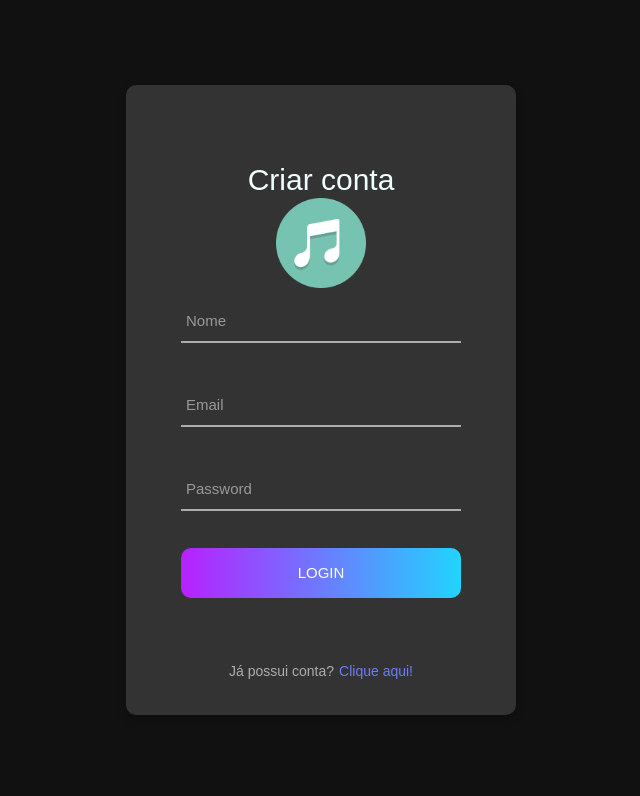
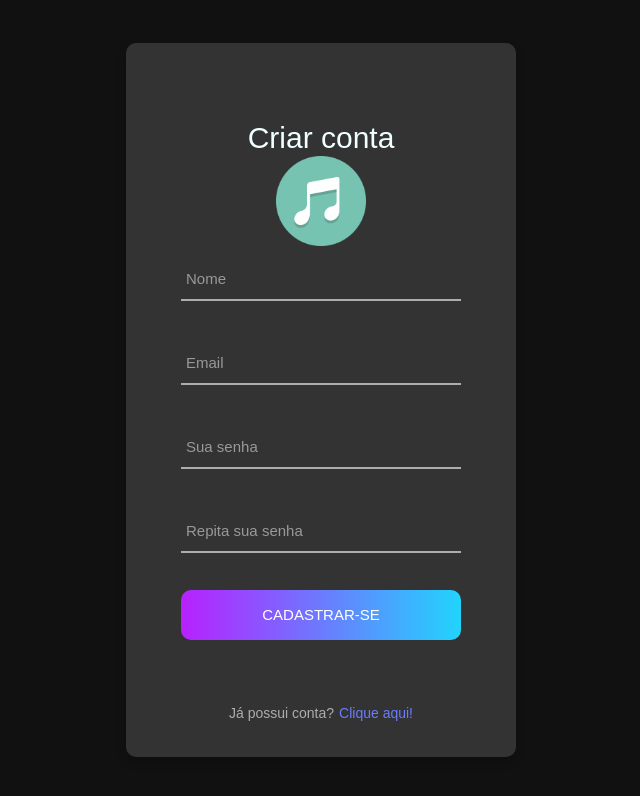
Before and after one commit to netrometro/UPE-2022.2-Equipe12, a React (Create React App) app in the folder front-end/upemusic/: page /register in a window 1280 px wide. Shown: the top 796 px of the page, without its empty margins (319-959 px from the left). Built offline with nearby package versions, Linux system fonts and the light colour scheme.

Commit message:
Autenticacao no login

```diff
--- a/front-end/upemusic/package.json
+++ b/front-end/upemusic/package.json
@@ -6,6 +6,7 @@
     "@testing-library/jest-dom": "^5.16.5",
     "@testing-library/react": "^13.4.0",
     "@testing-library/user-event": "^13.5.0",
+    "axios": "^1.3.4",
     "react": "^18.2.0",
     "react-dom": "^18.2.0",
     "react-router-dom": "^6.8.2",
--- a/front-end/upemusic/src/App.jsx
+++ b/front-end/upemusic/src/App.jsx
@@ -1,3 +1,4 @@
+import { AuthProvider } from "./context/auth";
 import { AppRouter } from "./routes";
 import "./styles.css";
 
@@ -5,7 +6,9 @@ export const App = () => {
 
 
   return (
-    <AppRouter/>
+    <AuthProvider>
+        <AppRouter/>
+    </AuthProvider>
 
   );
 }
--- /dev/null
+++ b/front-end/upemusic/src/context/auth.jsx
@@ -0,0 +1,54 @@
+import { createContext, useEffect } from "react";
+import { useState } from "react";
+import api from "../../services/api";
+
+
+export const AuthContext = createContext()
+
+export const AuthProvider = ({children}) =>{
+    const [user,setUser] = useState(null)
+
+    useEffect(() => {
+        const loadingStoreData = async () => {
+            const storageUser = localStorage.getItem("@Auth:user")
+            const storageToken = localStorage.getItem("@Auth:token")
+
+            if(storageUser && storageToken){
+                setUser(storageUser)
+            }
+        };
+        loadingStoreData();
+
+    }, [])
+
+
+
+    const signIn = async (email,password) =>{
+        const response = await api.post("/authenticate",{
+            email,
+            password,
+        });
+
+        if(response.data.error){
+            alert(response.data.error)
+        } else{
+            setUser(response.data)
+            api.defaults.headers.common[
+                "Authorization"
+            ] =  `Bearer ${response.data.token}`
+            localStorage.setItem("@Auth:token", response.data.token)
+            localStorage.setItem("@Auth:user", response.data.user)
+
+        }
+    }
+
+    return (
+        <AuthContext.Provider value={{
+            user,
+            signed:!!user,
+            signIn
+        }}>
+            {children}
+        </AuthContext.Provider>
+    )
+}
--- a/front-end/upemusic/src/pages/Login/index.jsx
+++ b/front-end/upemusic/src/pages/Login/index.jsx
@@ -3,12 +3,28 @@ import { Link } from "react-router-dom";
 import { useState } from "react";
 import UpeMusic from "../../assets/upeMusic.png"
 import { LayoutComponent } from "../../components/LayoutComponents";
+import api from "../../services/api";
 
 
 export const Login = () => {
 
   const [email, setEmail] = useState("");
   const [password, setPassword] = useState("");
+
+  function handleSignIn (){
+    if(email !== '' && password !== ''){
+      api.post("/authenticate",{
+        email:email,
+        password:password,
+
+      })
+    }
+    else{
+      alert('Preencha todos os campos')
+    }
+  }
+
+
   return (
     <LayoutComponent>
 
@@ -40,7 +56,7 @@ export const Login = () => {
         </div>
 
         <div className="container-login-form-btn">
-          <button className="login-form-btn">Login</button>
+          <button className="login-form-btn" onClick={handleSignIn}>Login</button>
         </div>
 
         <div className="text-center">
--- a/front-end/upemusic/src/pages/Register/index.jsx
+++ b/front-end/upemusic/src/pages/Register/index.jsx
@@ -2,17 +2,39 @@ import { Link } from "react-router-dom";
 import { useState } from "react";
 import UpeMusic from "../../assets/upeMusic.png"
 import { LayoutComponent } from "../../components/LayoutComponents";
-
+import api from "../../services/api";
 
 export const Register = () => {
 
   const [email, setEmail] = useState("");
   const [password, setPassword] = useState("");
+  const [password2, setPassword2] = useState("");
   const [name, setName] = useState("");
+
+  function handleSignUpClick(){
+    if(password === password2){
+        if(name !== '' && email !== '' && password!== '' && password2 !== ''){
+            api.post("/register", {
+                name:name,
+                email:email,
+                password:password
+            },
+            ).then((response)=>{
+                alert('Cadastrado com sucesso!',(response.success))
+            })
+
+        }
+        else{
+            alert('Preencha todos os campos!')
+        }
+    }
+    else{
+        alert('As senhas não coincidem!')
+    }
+  }
 
     return(
         <LayoutComponent>
-        <form className="login-form">
         <span className="login-form-title"> Criar conta </span>
 
         <span className="login-form-title">
@@ -22,7 +44,7 @@ export const Register = () => {
         <div className="wrap-input">
           <input
             className={name !== "" ? "has-val input" : "input"}
-            type="email"
+            type="text"
             value={name}
             onChange={(e) => setName(e.target.value)}
           />
@@ -47,11 +69,21 @@ export const Register = () => {
             value={password}
             onChange={(e) => setPassword(e.target.value)}
           />
-          <span className="focus-input" data-placeholder="Password"></span>
+          <span className="focus-input" data-placeholder="Sua senha"></span>
+        </div>
+
+        <div className="wrap-input">
+          <input
+            className={password !== "" ? "has-val input" : "input"}
+            type="password"
+            value={password2}
+            onChange={(e) => setPassword2(e.target.value)}
+          />
+          <span className="focus-input" data-placeholder="Repita sua senha"></span>
         </div>
 
         <div className="container-login-form-btn">
-          <button className="login-form-btn">Login</button>
+          <button className="login-form-btn" onClick={handleSignUpClick}>Cadastrar-se</button>
         </div>
 
         <div className="text-center">
@@ -60,7 +92,6 @@ export const Register = () => {
             Clique aqui!
           </Link>
         </div>
-      </form>
 
         </LayoutComponent>)
 }
--- /dev/null
+++ b/front-end/upemusic/src/services/api.jsx
@@ -0,0 +1,7 @@
+import axios from "axios";
+
+const api = axios.create({
+  baseURL: "http://localhost:3333",
+});
+
+export default api;
```
Also changed, not shown: 1 other file (tests, documents, lock files or other folders).
